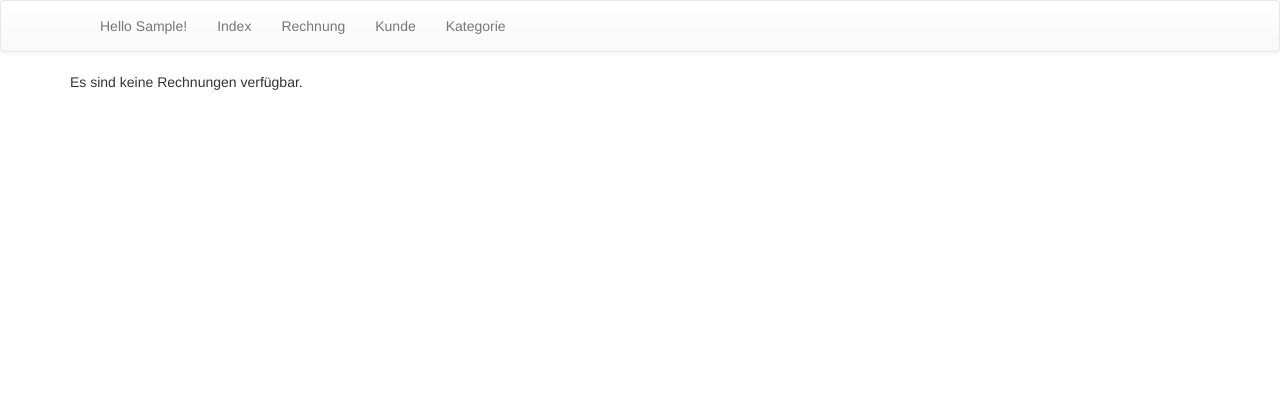
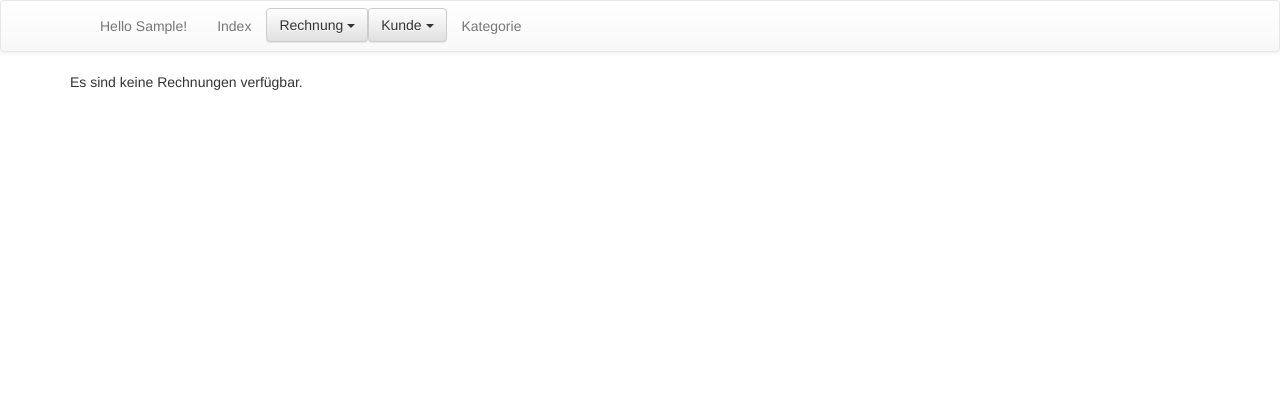
Before and after one commit to FSTUM/finanztool-v2, a Django app: page /rechnung/ in a window 1280 px wide. Shown: the top 420 px of the page. Run offline with Django 3.2, Linux system fonts and the light colour scheme; the visitor is signed in with stand-in values (Sample User, id 1); data that the repository does not hold is empty; some libraries are stand-ins or nearby versions.

Commit message:
Added dropdown for Rechnung and Kunde

```diff
--- a/rechnung/templates/base.html
+++ b/rechnung/templates/base.html
@@ -50,8 +50,26 @@
                                 {% endblocktrans %}
                              </p>
                             <li><a href="{% url "rechnung:index" %}">Index</a></li>
-                            <li><a href="{% url "rechnung:form_rechnung" %}">{% bootstrap_icon "plus" %} Rechnung</a></li>
-                            <li><a href="{% url "rechnung:form_kunde" %}">{% bootstrap_icon "plus" %} Kunde</a></li>
+                            <li>
+                                <div class="dropdown">
+                                  <button class="btn btn-default dropdown-toggle" type="button" data-toggle="dropdown" style="position: relative; top: 7px;">Rechnung
+                                  <span class="caret"></span></button>
+                                  <ul class="dropdown-menu">
+                                      <li><a  href="{% url "rechnung:form_rechnung" %}">{% bootstrap_icon "plus" %} Hinzufügen</a></li>
+                                      <li><a  href="{% url "rechnung:rechnungsuchen" %}">{% bootstrap_icon "search" %} Suchen</a></li>
+                                  </ul>
+                                </div>
+                            </li>
+                            <li>
+                                <div class="dropdown">
+                                  <button class="btn btn-default dropdown-toggle" type="button" data-toggle="dropdown" style="position: relative; top: 7px;">Kunde
+                                  <span class="caret"></span></button>
+                                  <ul class="dropdown-menu">
+                                      <li><a  href="{% url "rechnung:form_kunde" %}">{% bootstrap_icon "plus" %} Hinzufügen</a></li>
+                                      <li><a  href="{% url "rechnung:kundesuchen" %}">{% bootstrap_icon "search" %} Suchen</a></li>
+                                  </ul>
+                                </div>
+                            </li>
                             <li><a href="{% url "rechnung:form_kategorie" %}">{% bootstrap_icon "plus" %} Kategorie</a></li>
                             {# {% if user.is_superuser or user|has_perm_group %} #}
                             {# <li><a href="{% url "admin" %}">{% trans "Admin" context "Admin interface" %}</a></li> #}
--- a/rechnung/templates/rechnung/index.html
+++ b/rechnung/templates/rechnung/index.html
@@ -37,11 +37,6 @@
                 </table>
             </div>
         </div>
-        <ul>
-        {% for rechnung in letzte_rechnungen_liste %}
-        <li><a href="{% url 'rechnung:rechnung' rechnung.id %}">{{ rechnung.name }}</a></li>
-        {% endfor %}
-        </ul>
     {% else %}
         <p>Es sind keine Rechnungen verfügbar.</p>
     {% endif %}
--- a/rechnung/urls.py
+++ b/rechnung/urls.py
@@ -20,6 +20,9 @@ urlpatterns = [
     #ex: /rechnung/5/pdf
     url(r'^(?P<rechnung_id>[0-9]+)/pdf/$', views.rechnungpdf, name='rechnungpdf'),
 
+    # ex: /rechnung/suchen
+    url(r'^suchen/$', views.rechnungsuchen, name='rechnungsuchen'),
+
     # ex: /rechnung/add
     url(r'^add/$', views.form_rechnung, name='form_rechnung'),
 
@@ -28,6 +31,9 @@ urlpatterns = [
 
     # ex: /rechnung/kunde/5/
     url(r'^kunde/(?P<kunde_id>[0-9]+)/$', views.kunde, name='kunde'),
+
+    # ex: /rechnung/kunde/suchen/
+    url(r'^kunde/suchen/$', views.kundesuchen, name='kundesuchen'),
 
     #ex: /rechnung/kunde/add/
     url(r'^kunde/add/$', views.form_kunde, name='form_kunde'),
--- a/rechnung/views.py
+++ b/rechnung/views.py
@@ -19,10 +19,12 @@ from .models import Posten
 from .models import AnzahlPosten
 
 def index(request):
-    letzte_rechnungen_liste = Rechnung.objects.order_by('-rdatum')[:5]
+    letzte_rechnungen_liste = Rechnung.objects.order_by('-rdatum')[:10]
     context = {'letzte_rechnungen_liste': letzte_rechnungen_liste}
     return render(request, 'rechnung/index.html', context)
 
+
+#Rechnung#####################################################################
 
 def rechnung(request, rechnung_id):
     rechnung = get_object_or_404(Rechnung, pk=rechnung_id)
@@ -30,6 +32,8 @@ def rechnung(request, rechnung_id):
     return render(request, 'rechnung/rechnung.html', {'rechnung': rechnung})
 #    return render(request, 'rechnung/rechnung.html', {'rechnung': rechnung},{'anzahlposten':anzahlposten})
 
+def rechnungsuchen(request):
+    return render(request, 'rechnung/rechnungsuchen.html')
 
 def rechnungpdf(request, rechnung_id):
     rechnung = get_object_or_404(Rechnung, pk=rechnung_id)
@@ -48,17 +52,8 @@ def rechnungpdf(request, rechnung_id):
     except subprocess.CalledProcessError as e:
         return render(request, 'rechnung/rechnungpdf_error.html', { 'erroroutput': e.output })
 
-    # replace '%RECHNUNGSINHALT%'
-#    latex = template.replace('%RECHNUNGSINHALT%', latex_code)
-
     response = HttpResponse(content_type='application/pdf')
     response['Content-Disposition'] = 'attachment; filename="RE%s.pdf"' % rechnung.rnr
-
-# da latex code rein
-# latex aufrufen (pdflatex)
-# fehler prüfne
-# keine fehler: ausgeben und ordner löschen
-# fehler: meldung
 
     # return path to pdf
     pdf_filename= "%s.pdf" % os.path.splitext(latex_filename)[0]
@@ -84,9 +79,14 @@ def form_rechnung(request):
     return render(request, 'rechnung/form_rechnung.html', {'form': form})
 
 
+#Kunde########################################################################
+
 def kunde(request, kunde_id):
     kunde = get_object_or_404(Kunde, pk=kunde_id)
     return render(request, 'rechnung/kunde.html', {'kunde': kunde})
+
+def kundesuchen(request):
+    return render(request, 'rechnung/kundesuchen.html')
 
 def form_kunde(request):
     if request.method == "POST":
@@ -100,8 +100,12 @@ def form_kunde(request):
 
     return render(request, 'rechnung/form_kunde.html', {'form': form})
 
+
+#Posten#######################################################################
+
 def posten(request, posten_id):
     return HttpResponse("Posten %s." % posten_id)
+
 
 #Kategorie####################################################################
 
```
Also changed, not shown: rechnung/templates/rechnung/kundesuchen.html (added, +8 -0 lines), rechnung/templates/rechnung/rechnungsuchen.html (added, +8 -0 lines).
